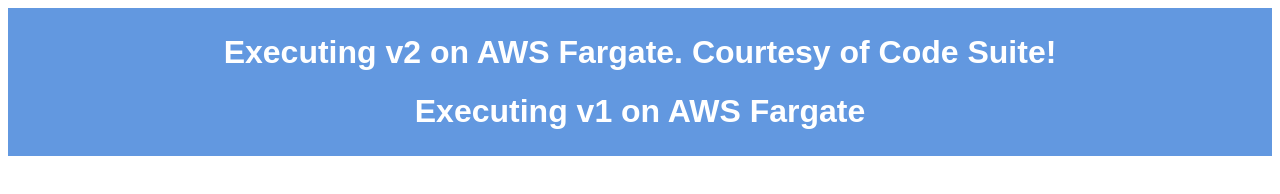
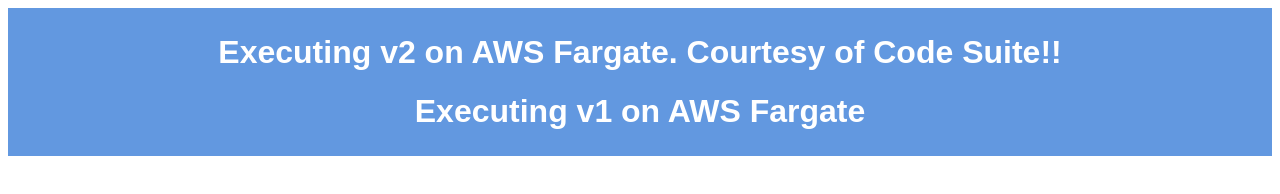
Before and after one commit to germanaxisdata/workshop-repo, a plain HTML site: page index.html in a window 1280 px wide. Drawn offline with Linux system fonts and the light colour scheme.

Commit message:
Updated Web App to v2

```diff
--- a/index.html
+++ b/index.html
@@ -17,7 +17,7 @@
 
 <body>
     <div class="titlebar">
-        <h1><strong>Executing v2 on AWS Fargate. Courtesy of Code Suite!</strong></h1>
+        <h1><strong>Executing v2 on AWS Fargate. Courtesy of Code Suite!!</strong></h1>
 	<h1><strong>Executing v1 on AWS Fargate</strong></h1>
 
     </div>
```
